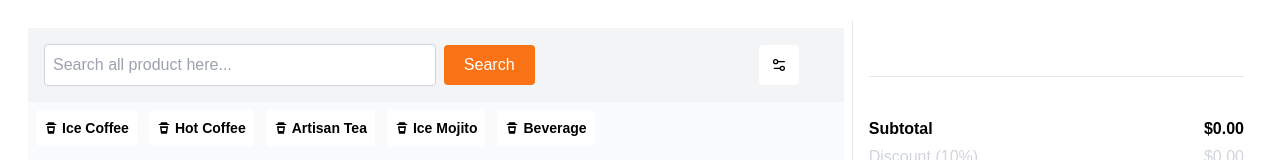
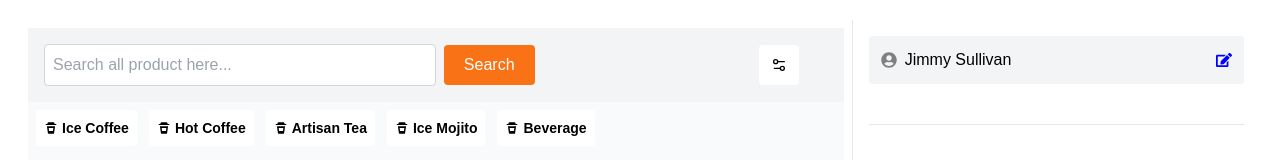
Before and after one commit to saikiran76/ShopComp, a React (Create React App) app in the folder cart/: page / in a window 1280 px wide. Shown: the top 160 px of the page. Built offline with nearby package versions, Linux system fonts and the light colour scheme.

Commit message:
added search functionality

```diff
--- a/cart/src/components/Cart.js
+++ b/cart/src/components/Cart.js
@@ -1,6 +1,7 @@
 import React from 'react';
 import { useSelector } from 'react-redux';
 import { Button } from './Button';
+import { ProfileBar } from './ProfileBar';
 
 const Cart = () => {
   const cart = useSelector((state) => state.cart.cartItems);
@@ -13,6 +14,7 @@ const Cart = () => {
   return (
     <div className="cart w-1/3 border-l p-4">
       {/* <h2 className="text-2xl font-semibold mb-4">Cart</h2> */}
+      <ProfileBar/>
       {cart.map((item, index) => (
         <div key={index} className="mb-2 mt-2">
           <p className='flex justify-between font-semibold'>{item.name}  <span>${item.price.toFixed(2)}</span></p>
--- a/cart/src/components/ProfileBar.js
+++ b/cart/src/components/ProfileBar.js
@@ -0,0 +1,14 @@
+import { FaUserCircle } from "react-icons/fa";
+import { FaEdit } from "react-icons/fa";
+export const ProfileBar = () =>{
+    return(
+        <div className="p-3 flex items-center justify-between font-poppin mb-5 bg-gray-100 rounded">
+            <div className="flex gap-2 items-center">
+                <FaUserCircle style={{color:"gray"}}/>
+                <p>Jimmy Sullivan</p>
+            </div>
+            <FaEdit style={{color:"blue"}}/>
+        </div>
+    )
+
+}
```
